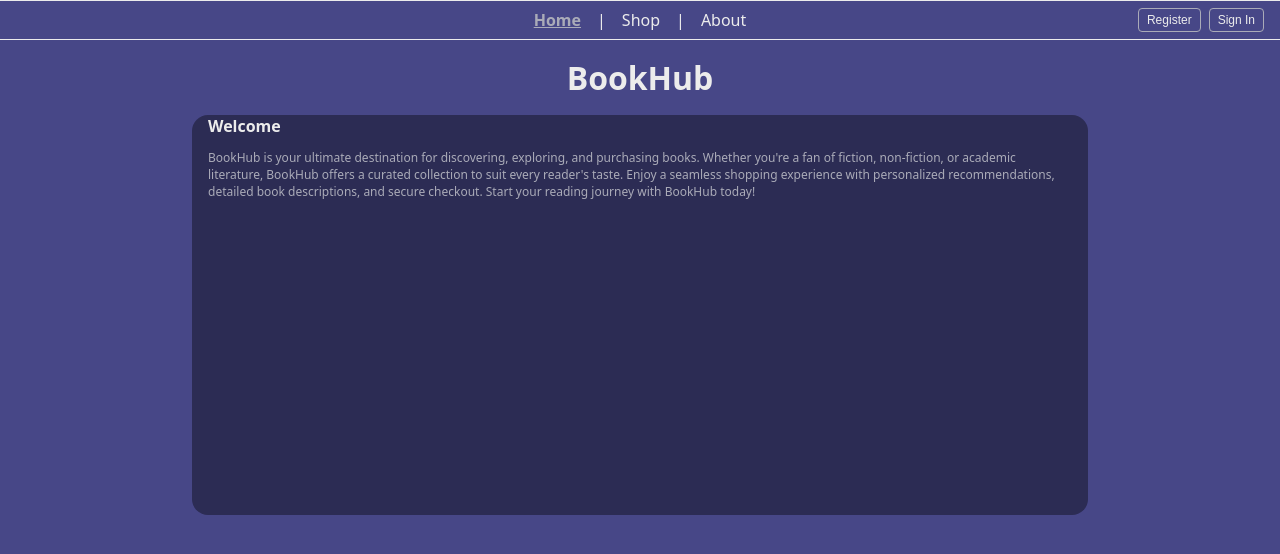
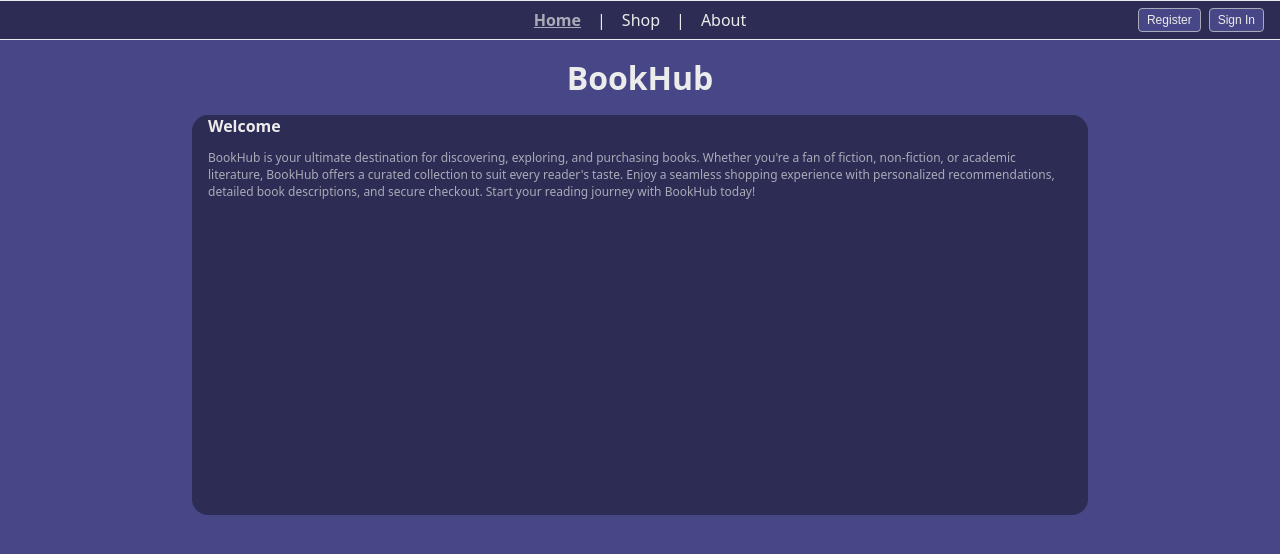
Before and after one commit to ArashFP/BookHub, a React (Vite) app in the folder Frontend/BookHub/: page / in a window 1280 px wide. Shown: the top 554 px of the page. Built offline with nearby package versions, Linux system fonts and the light colour scheme.

Commit message:
updates variable name

```diff
--- a/Frontend/BookHub/src/components/Text/Text.module.css
+++ b/Frontend/BookHub/src/components/Text/Text.module.css
@@ -1,5 +1,5 @@
 .textDiv {
-  background-color: var(--background-dark);
+  background-color: var(--background-color-dark);
   border-radius: var(--rounded-lg);
 }
 
--- a/Frontend/BookHub/src/layouts/RootLayout/RootLayout.module.css
+++ b/Frontend/BookHub/src/layouts/RootLayout/RootLayout.module.css
@@ -2,7 +2,7 @@
   display: flex;
   flex-direction: column;
   min-height: 100vh;
-  background-color: var(--background-light);
+  background-color: var(--background-color-light);
 }
 
 main {
--- a/Frontend/BookHub/src/pages/Shop/Shop.module.css
+++ b/Frontend/BookHub/src/pages/Shop/Shop.module.css
@@ -1,7 +1,7 @@
 .shopWrapper {
   display: flex;
   margin: auto;
-  background-color: var(--background-dark);
+  background-color: var(--background-color-dark);
   width: 70%;
   height: auto;
   border-radius: var(--rounded-lg);
--- a/Frontend/BookHub/src/styles/variables.css
+++ b/Frontend/BookHub/src/styles/variables.css
@@ -7,8 +7,8 @@
 
   --primary-color: #ececec;
   --secondary-color: #aaabb8;
-  --background-dark: #2c2c54;
-  --background-light: #474787;
+  --background-color-dark: #2c2c54;
+  --background-color-light: #474787;
 
   /* border radius */
   --rounded-sm: 4px;
```
